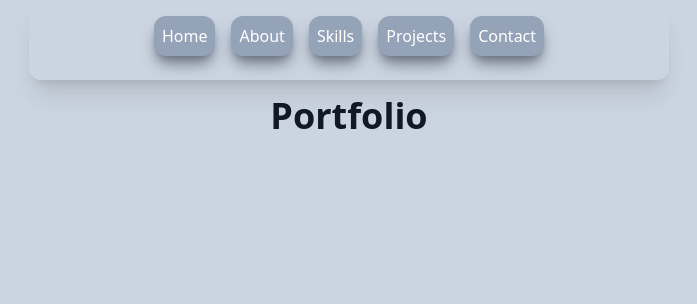
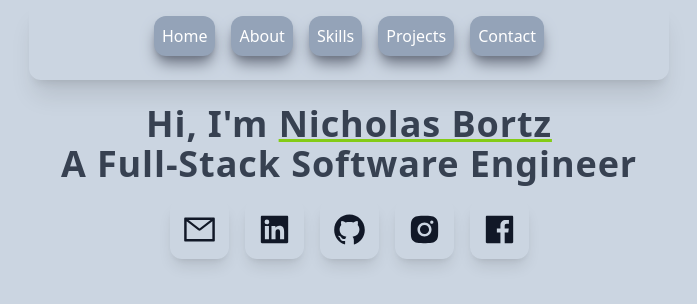
Before and after one commit to ApexBortz/portfolio, a Next.js app: page / in a window 1280 px wide. Shown: the top 304 px of the page, without its empty margins (291-988 px from the left). Built offline with nearby package versions, Linux system fonts and the light colour scheme.

Commit message:
home page work

```diff
--- /dev/null
+++ b/components/Main.jsx
@@ -0,0 +1,37 @@
+import { AiFillFacebook } from 'react-icons/ai'
+import { AiFillLinkedin } from 'react-icons/ai'
+import { AiFillGithub } from 'react-icons/ai'
+import { AiFillInstagram } from 'react-icons/ai'
+import { AiOutlineMail } from 'react-icons/ai'
+
+const Main = () => {
+    return(
+        <div className='w-full h-full text-center'>
+            <div className='w-full h-full mx-auto p-2 flex justify-center items-center'>
+                <div>
+                    <h2 className='font-sans tracking-wide text-gray-700'> Hi, I'm <span className='underline decoration-lime-500'>Nicholas Bortz</span> </h2>
+                    <h2 className='font-sans tracking-wide text-gray-700'> A Full-Stack Software Engineer </h2>
+                    <div className='flex justify-center items-center mt-4'>
+                        <div className='p-3 shadow-lg rounded-xl mx-2 hover:scale-110'>
+                            <AiOutlineMail size={35}/>
+                        </div>
+                        <div className='p-3 shadow-lg rounded-xl mx-2 hover:scale-110'>
+                            <AiFillLinkedin size={35}/>
+                        </div>
+                        <div className='p-3 shadow-lg rounded-xl mx-2 hover:scale-110'>
+                            <AiFillGithub size={35}/>
+                        </div>
+                        <div className='p-3 shadow-lg rounded-xl mx-2 hover:scale-110'>
+                            <AiFillInstagram size={35}/>
+                        </div>
+                        <div className='p-3 shadow-lg rounded-xl mx-2 hover:scale-110'>
+                            <AiFillFacebook size={35}/>
+                        </div>
+                    </div>
+                </div>
+            </div>
+        </div>
+    )
+}
+
+export default Main
--- a/components/Navbar.jsx
+++ b/components/Navbar.jsx
@@ -1,5 +1,6 @@
-import Link from "next/link"
-import Image from "next/image"
+import Link from 'next/link'
+import Image from 'next/image'
+import { AiFillHome } from 'react-icons/ai'
 
 const Navbar = () => {
     return (
@@ -7,21 +8,21 @@ const Navbar = () => {
             <div className='flex justify-center w-full h-full px-2 2xl:px-16'>
 
                 <div className='mt-4'>
-                    <ul>
+                    <ul className='flex justify-center'>
                         <Link href='/'>
-                            <button className='p-2 mx-2'>Home</button>
+                            <button className='p-2 mx-2 hover:scale-110'>Home</button>
                         </Link>
                         <Link href='/'>
-                            <button className='p-2 mx-2'>About</button>
+                            <button className='p-2 mx-2 hover:scale-110'>About</button>
                         </Link>
                         <Link href='/'>
-                            <button className='p-2 mx-2'>Skills</button>
+                            <button className='p-2 mx-2 hover:scale-110'>Skills</button>
                         </Link>
                         <Link href='/'>
-                            <button className='p-2 mx-2'>Projects</button>
+                            <button className='p-2 mx-2 hover:scale-110'>Projects</button>
                         </Link>
                         <Link href='/'>
-                            <button className='p-2 mx-2'>Contact</button>
+                            <button className='p-2 mx-2 hover:scale-110'>Contact</button>
                         </Link>
                     </ul>
                 </div>
--- a/pages/index.js
+++ b/pages/index.js
@@ -1,6 +1,7 @@
 import Head from 'next/head'
 import Image from 'next/image'
 import Navbar from '../components/Navbar'
+import Main from '../components/Main'
 
 export default function Home() {
   return (
@@ -16,7 +17,7 @@ export default function Home() {
       </div>
 
       <div className='flex justify-center mt-4'>
-      <h2 className='text 3xl font-bold'>Portfolio</h2>
+     <Main></Main>
       </div>
 
     </div>
--- a/styles/globals.css
+++ b/styles/globals.css
@@ -24,6 +24,6 @@
     }
 
     button {
-        @apply shadow-lg shadow-gray-500 rounded-xl bg-slate-400 hover:bg-green-600 text-white
+        @apply shadow-lg shadow-gray-500 rounded-xl bg-slate-400 hover:bg-lime-600 text-white
     }
 }
```
